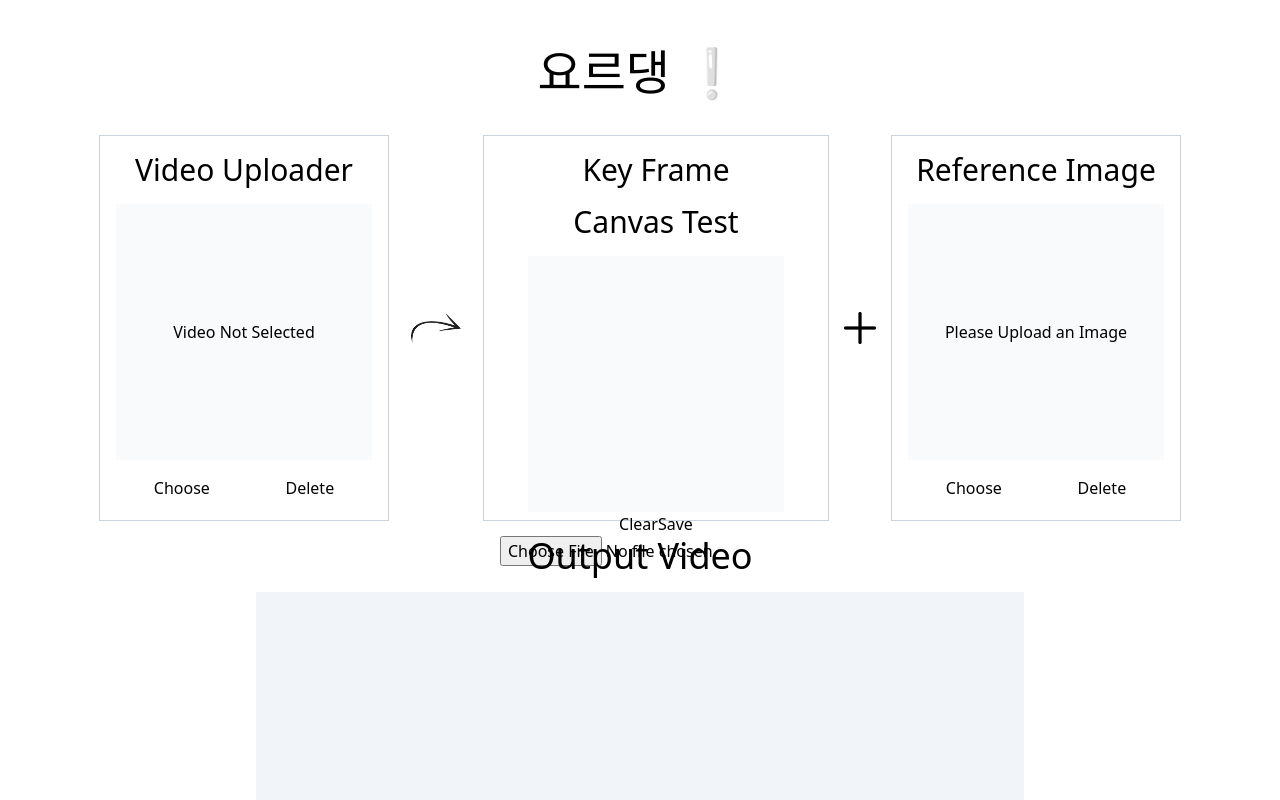
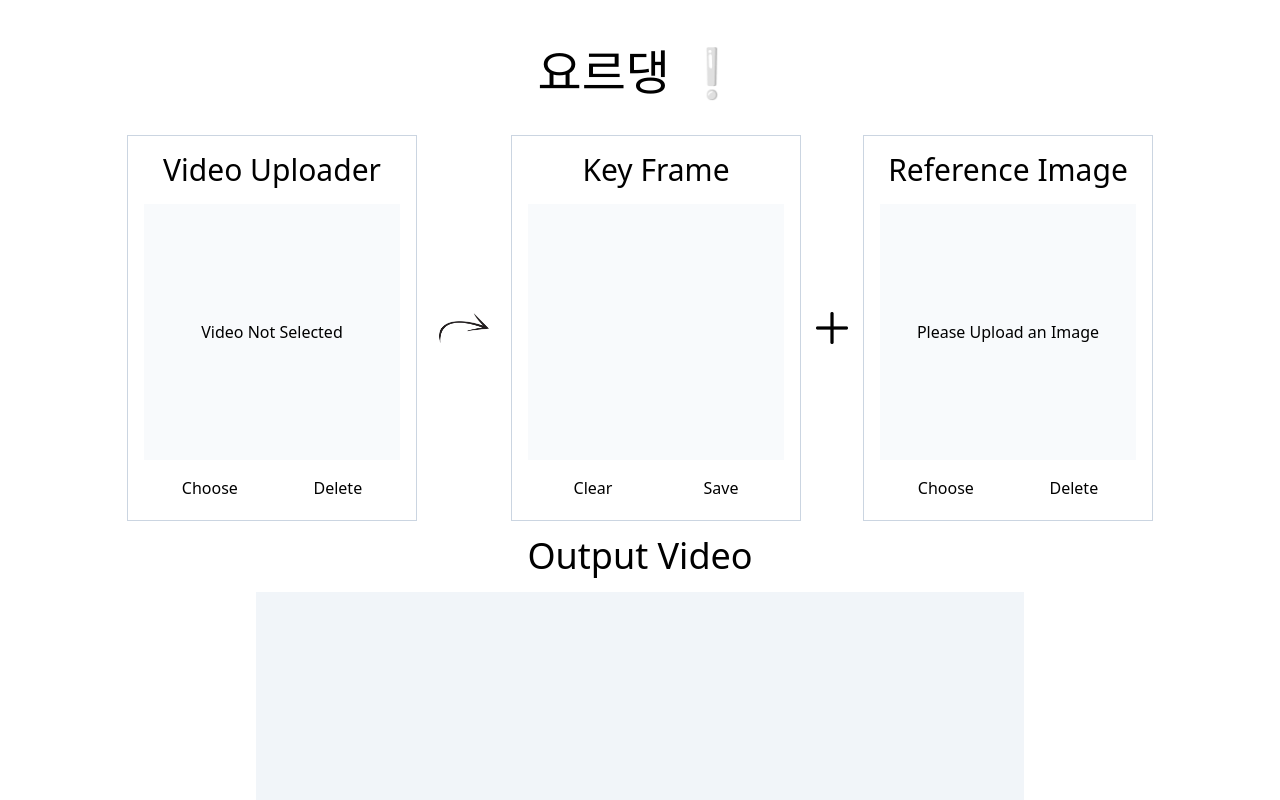
Before and after one commit to SGM-StyleTransfer/model-serve-frontend, a React (Create React App) app: page / in a window 1280 px wide. Shown: the top 800 px of the page. Built offline with nearby package versions, Linux system fonts and the light colour scheme.

Commit message:
feat: #9 compelete switch funcs of imputs
Resolves: #9

```diff
--- a/src/components/InputWrapper/CanvasTest/index.tsx
+++ b/src/components/InputWrapper/CanvasTest/index.tsx
@@ -1,11 +1,11 @@
 import React, { useRef, useState } from 'react';
 import { saveAs } from 'file-saver';
-import ImageUploadButton from './ImageUploadButton';
 import CanvasLayer from './CanvasLayer';
 import ImageBackgroundLayer from './ImageBackgrondLayer';
 
 
 function CanvasTest () {
+    // eslint-disable-next-line
     const [imageURL, setImageURL] = useState<string>('');
     const canvasRef = useRef<HTMLCanvasElement>(null);
     const fakeCanvasRef = useRef<HTMLCanvasElement>(null);
@@ -59,10 +59,9 @@ function CanvasTest () {
     }
 
     return (
-        <div className='flex flex-col items-center' >
-            <h1 className='text-3xl mb-4' >Canvas Test</h1>
+        <div className='flex flex-col' >
 
-            <div className='relative' style={{width: 256, height: 256}} >
+            <div className='relative mb-4' style={{width: 256, height: 256}} >
                 <ImageBackgroundLayer imageURL={imageURL} />
                 <CanvasLayer canvasRef={canvasRef} />
                 <canvas
@@ -73,15 +72,10 @@ function CanvasTest () {
                 ></canvas>
             </div>
 
-            <div>
+            <div className='flex justify-around' >
                 <button onClick={clearCanvas} >Clear</button>
                 <button onClick={saveImage} >Save</button>
             </div>
-
-            <ImageUploadButton
-                imageURL={imageURL}
-                setImageURL={setImageURL}
-            />
         </div>
     );
 }
```
